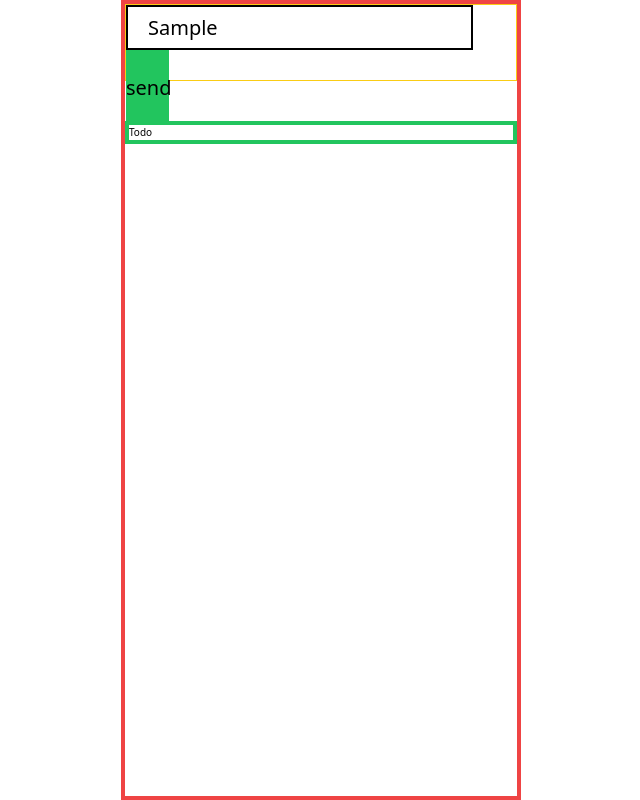
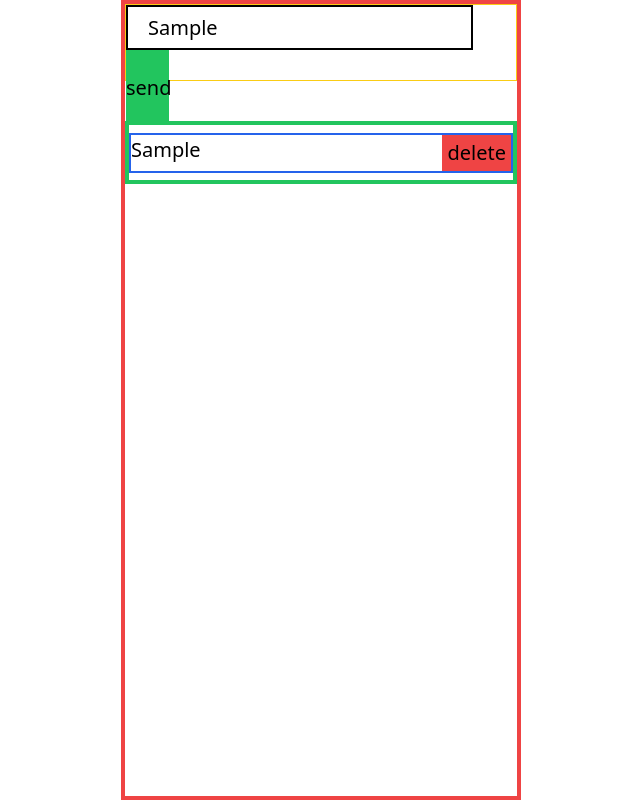
Before and after one commit to SouhailM07/redux-todoList, a React (Vite) app: page / in a window 1280 px wide. Both pictures are taken after typing "Sample" into the empty fields and a click on the button "send". Shown: the whole page, without its empty margins (319-959 px from the left). Built offline with nearby package versions, Linux system fonts and the light colour scheme.

Commit message:
removeTask f1 was added to redux

```diff
--- a/src/components/Input/inputSlice.tsx
+++ b/src/components/Input/inputSlice.tsx
@@ -11,8 +11,13 @@ let inputSLice = createSlice({
     addTask: (state: any, action) => {
       state.tasks.push(action.payload);
     },
+    removeTask: (state: any, action) => {
+      state.tasks = state.tasks.filter((e) => {
+        return e !== action.payload;
+      });
+    },
   },
 });
 
-export let { addTask } = inputSLice.actions;
+export let { addTask, removeTask } = inputSLice.actions;
 export default inputSLice.reducer;
--- a/src/components/Todo/Todo.tsx
+++ b/src/components/Todo/Todo.tsx
@@ -1,4 +1,23 @@
 import "./todo.css";
-export default function Todo() {
-  return <>Todo</>;
+// ! redux
+import { useDispatch } from "react-redux";
+import { removeTask } from "../Input/inputSlice";
+export default function Todo(props) {
+  let dispatch = useDispatch();
+
+  return (
+    <>
+      <div className="border-2 border-blue-600 h-[4rem] text-[2rem] my-3 flex justify-between">
+        {props.children}
+        <button
+          onClick={() => {
+            dispatch(removeTask(props.children));
+          }}
+          className="bg-red-500 h-full px-2"
+        >
+          delete
+        </button>
+      </div>
+    </>
+  );
 }
--- a/src/components/TodoList/TodoList.tsx
+++ b/src/components/TodoList/TodoList.tsx
@@ -3,12 +3,13 @@ import "./todolist.css";
 import { useSelector } from "react-redux";
 // components
 import { Todo } from "../../components";
+
 export default function TodoList() {
   let tasks = useSelector((state: any) => state.inputTasks.tasks);
   return (
     <div className="border-4 border-green-500 w-[100%] mt-[4rem]">
-      {tasks.map((e) => {
-        return <Todo>{e}</Todo>;
+      {tasks.map((e, i) => {
+        return <Todo key={i}>{e}</Todo>;
       })}
     </div>
   );
```
